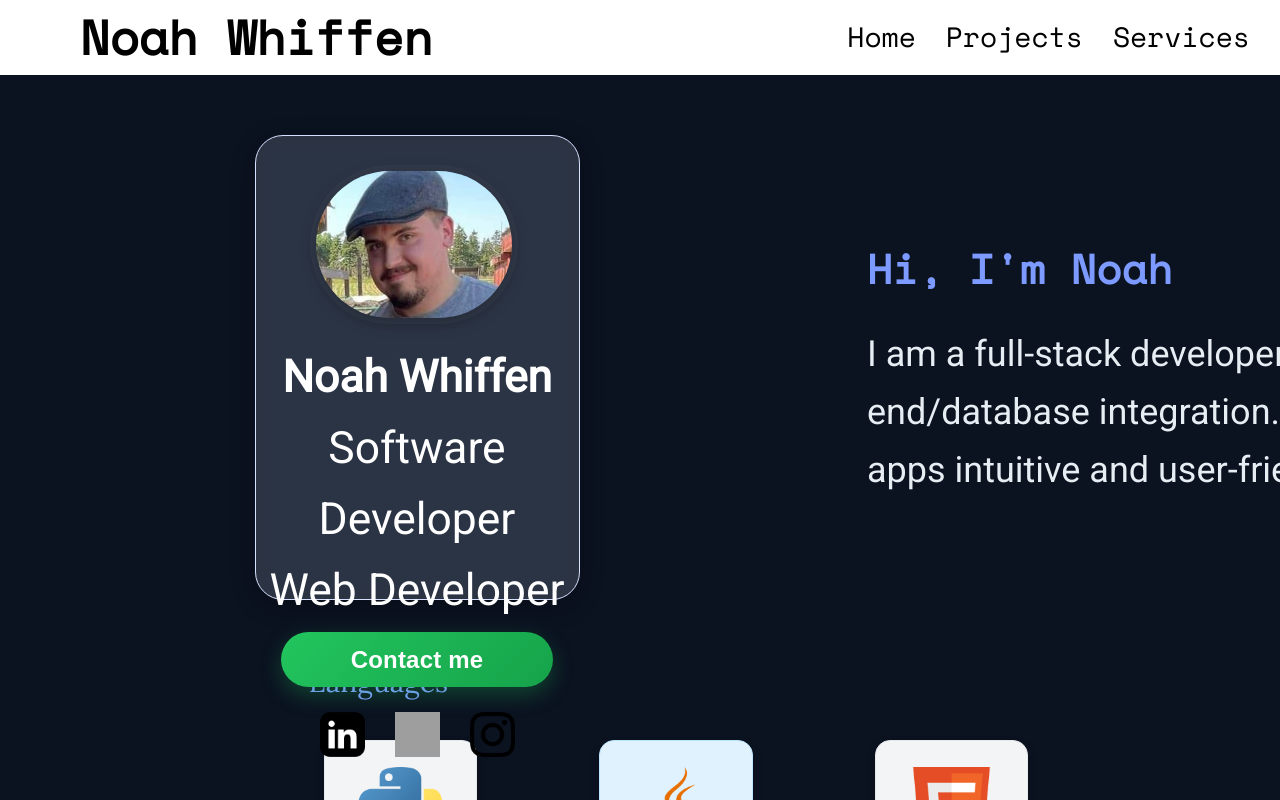
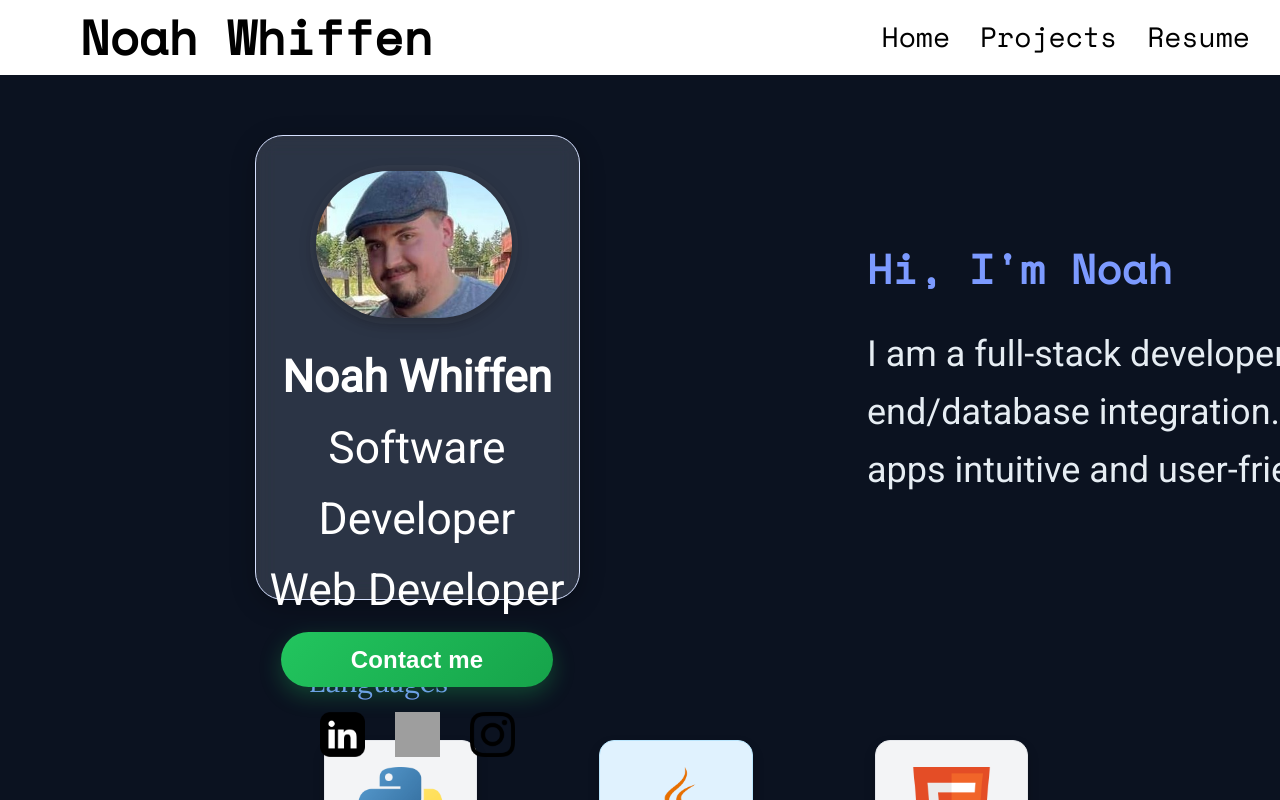
Before and after one commit to AceOfSpades98/Updated-Portfolio, a React (Vite) app: page /#/ in a window 1280 px wide. Shown: the top 800 px of the page. Built offline with nearby package versions, Linux system fonts and the light colour scheme; grey boxes are pictures that could not be loaded.

Commit message:
updated nav, added resume and added a section to put education info

```diff
--- a/src/components/Header.tsx
+++ b/src/components/Header.tsx
@@ -1,20 +1,46 @@
-import { Link } from "react-router-dom";
+import { Link, useLocation, useNavigate } from "react-router-dom";
 
 export default function Header() {
+  const location = useLocation();
+  const navigate = useNavigate();
+
+  const scrollToProjects = () => {
+    const el = document.getElementById("projects");
+    el?.scrollIntoView({ behavior: "smooth", block: "start" });
+  };
+
+  const handleProjectsClick = () => {
+    // If you're not on Home, go Home first, then scroll
+    if (location.pathname !== "/") {
+      navigate("/", { state: { scrollTo: "projects" } });
+      return;
+    }
+    scrollToProjects();
+  };
+
   return (
     <header className="main-header">
       <h1 className="site-title">Noah Whiffen</h1>
 
       <nav>
-        <Link to="/" className="nav-links">
-          Home
-        </Link>
-        <Link to="projects" className="nav-links">
+        <Link to="/" className="nav-links">Home</Link>
+
+        <button type="button" className="nav-links" onClick={handleProjectsClick}>
           Projects
-        </Link>
-        <Link to="/services" className="nav-links">
-          Services
-        </Link>
+        </button>
+
+        {/* Link to education */}
+        {/* Link to certifications */}
+
+        <a
+          href={`${import.meta.env.BASE_URL}Tech_Resume.pdf`}
+          target="_blank"
+          rel="noopener noreferrer"
+          className="nav-links">
+          Resume
+        </a>
+
+        {/* <Link to="/services" className="nav-links">Services</Link> */}
       </nav>
     </header>
   );
--- a/src/components/HomeSections.tsx
+++ b/src/components/HomeSections.tsx
@@ -2,7 +2,7 @@ import Projects from "./Projects";
 import ContactCard from "./ContactCard";
 import ContactModal from "./ContactModal";
 
-import AboutSection from "./sections/AboutSection";
+import EducationSection from "./sections/EducationSection";
 import IntroSection from "./sections/IntroSection";
 import SkillsSection from "./sections/SkillsSection";
 
@@ -38,7 +38,8 @@ export default function HomeSections({
       <Projects />
 
       <div className="wrapper">
-        <AboutSection title={aboutTitle} text={aboutText} />
+
+        <EducationSection title={aboutTitle} text={aboutText} />
       </div>
 
       <ContactModal
--- a/src/components/Projects.tsx
+++ b/src/components/Projects.tsx
@@ -6,11 +6,11 @@ import "../styles/styles.css";
 
 export default function Projects() {
   return (
-    <section className="appWrapper">
+    <section className="appWrapper" id="projects">
       <div className="projects-blurb">
         <h2 className="project-header">My Projects</h2>
         <p>
-          Here are a handful of my projects, ranging from school assignments to personal projects. These are my favourites and
+          Ranging from school assignments to personal projects. These are my favourites and
           demonstrate both my front-end and back-end capabilities, as well as my ability to integrate both.
         </p>
       </div>
--- a/src/components/sections/AboutSection.tsx
+++ /dev/null
@@ -1,16 +0,0 @@
-type Props = {
-  title?: string;
-  text?: string;
-};
-
-export default function AboutSection({
-  title = "A Little About Me",
-  text = "Outside of coding, you'll often find me cooking, weightlifting, hiking, reading, or gaming — anything that keeps me learning and active. I'm always open to new opportunities, collaborations, or just connecting with fellow developers. Feel free to reach out!",
-}: Props) {
-  return (
-    <section className="contentContainer">
-      <h3>{title}</h3>
-      <p>{text}</p>
-    </section>
-  );
-}
--- /dev/null
+++ b/src/components/sections/EducationSection.tsx
@@ -0,0 +1,16 @@
+type Props = {
+  title?: string;
+  text?: string;
+};
+
+export default function EducationSection({
+  title = "Education & Credentials",
+  text = "Lorem ipsum dolor sit amet, consectetur adipiscing elit, sed do. Lorem ipsum dolor sit amet, consectetur adipiscing elit, sed do.",
+}: Props) {
+  return (
+    <section className="contentContainer">
+      <h3>{title}</h3>
+      <p>{text}</p>
+    </section>
+  );
+}
--- a/src/styles/nav-footer.css
+++ b/src/styles/nav-footer.css
@@ -28,6 +28,11 @@ nav {
     color: black;
     margin: 25px;
     transition: transform 0.3s ease;
+    background: none;
+    border: none;
+    padding: 0;
+    cursor: pointer;
+    font: inherit;
 }
 
 .nav-links:hover {
```
Also changed, not shown: 1 other file (tests, documents, lock files or other folders).
